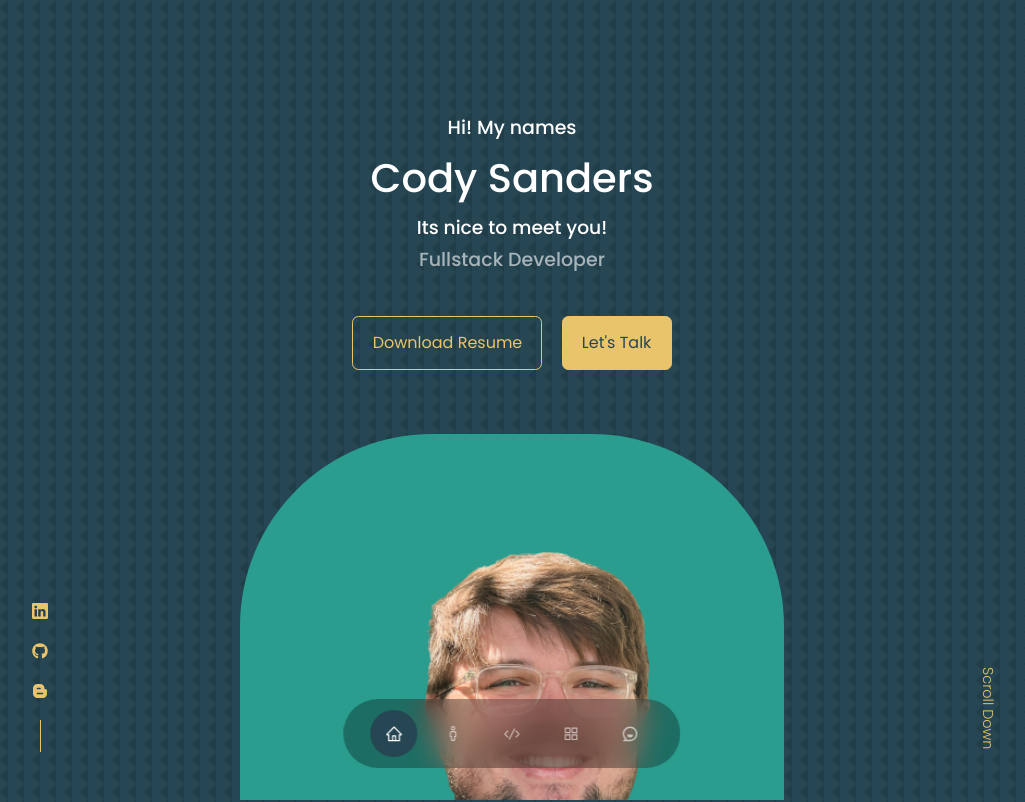
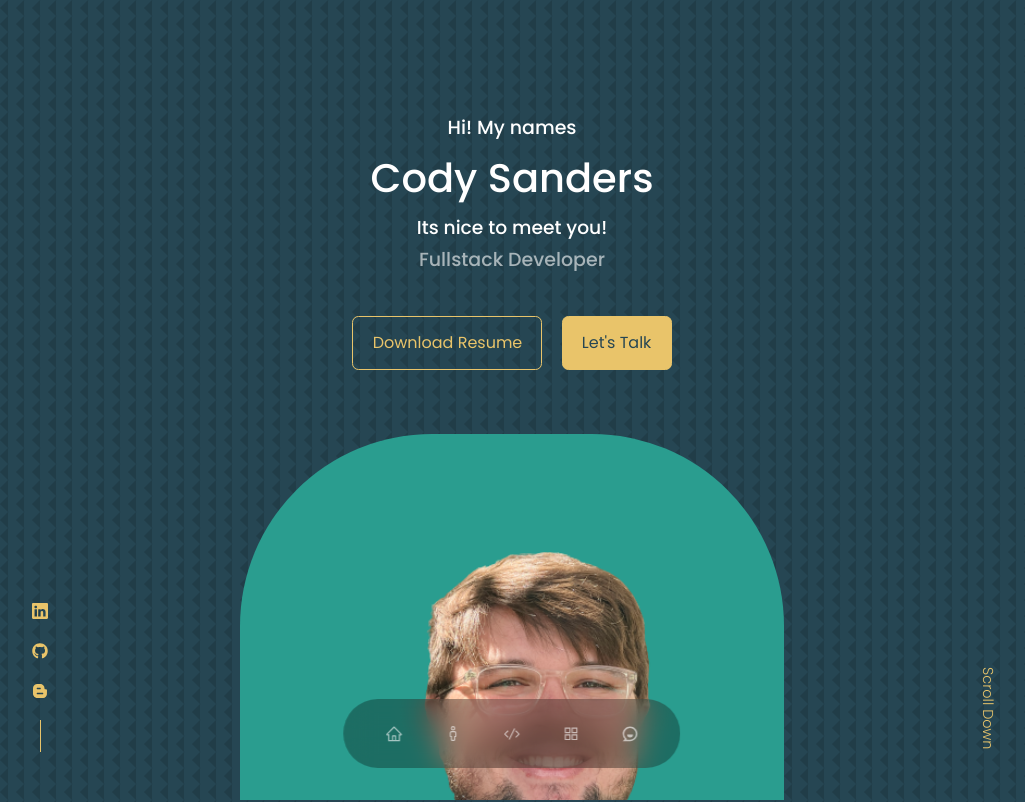
Before and after one commit to codyavila/react-portfolio-website-1, a React (Create React App) app: page / in a window 1280 px wide. Shown: the top 802 px of the page, without its empty margins (128-1153 px from the left). Built offline with nearby package versions, Linux system fonts and the light colour scheme.

Commit message:
Fixed some unused imports

```diff
--- a/src/components/contact/Contact.jsx
+++ b/src/components/contact/Contact.jsx
@@ -1,7 +1,7 @@
 import React, { useRef } from 'react'
 import './contact.css'
 import { RiMailSendFill } from 'react-icons/ri'
-import emailjs, { send } from 'emailjs-com'
+import emailjs from 'emailjs-com'
 
 const Contact = () => {
   const form = useRef();
--- a/src/components/footer/Footer.jsx
+++ b/src/components/footer/Footer.jsx
@@ -5,10 +5,10 @@ import { BsTwitter, BsInstagram, BsLinkedin, BsFillArrowUpCircleFill } from 'rea
 const Footer = () => {
   return (
     <footer>
-      <a href="#" className='footer_logo'><BsFillArrowUpCircleFill /></a>
+      <a href="#/" className='footer_logo'><BsFillArrowUpCircleFill /></a>
 
       <ul className='permalinks'>
-        <li><a href='#'>Home</a></li>
+        <li><a href='#/'>Home</a></li>
         <li><a href='#about'>About</a></li>
         <li><a href='#experience'>Experience</a></li>
         <li><a href='#portfolio'>Portfolio</a></li>
--- a/src/components/nav/Nav.jsx
+++ b/src/components/nav/Nav.jsx
@@ -11,7 +11,7 @@ const Nav = () => {
   const [activNav, setActiveNav] = useState('#')
   return (
     <nav>
-      <a href='#' onClick={() => setActiveNav('#')} className={activNav === '#' ? 'active' : ''}><AiOutlineHome /></a>
+      <a href='#/' onClick={() => setActiveNav('#')} className={activNav === '#/' ? 'active' : ''}><AiOutlineHome /></a>
       <a href='#about' onClick={() => setActiveNav('#about')} className={activNav === '#about' ? 'active' : ''}><VscPerson /></a>
       <a href='#experience' onClick={() => setActiveNav('#experience')} className={activNav === '#experience' ? 'active' : ''}><VscCode /></a>
       <a href='#portfolio' onClick={() => setActiveNav('#portfolio')} className={activNav === '#portfolio' ? 'active' : ''}><AiOutlineAppstore /></a>
```
